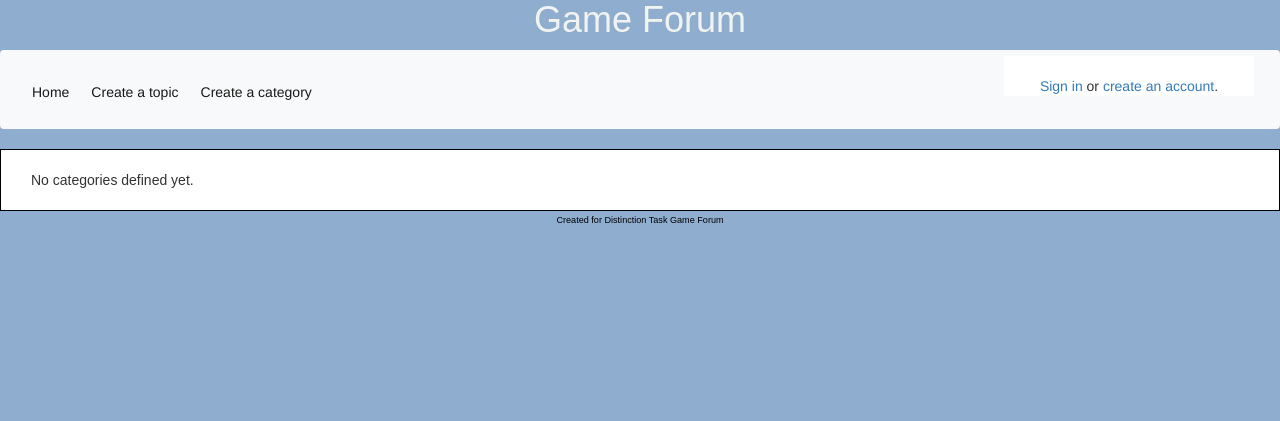
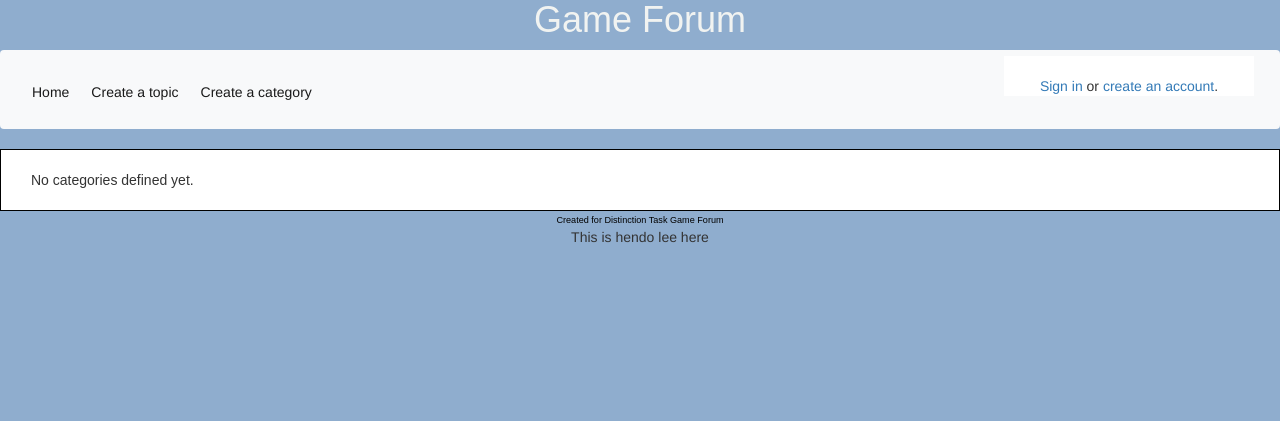
Before and after one commit to Jasonnugraha/Forum, a PHP site: page /index.php in a window 1280 px wide. Shown: the part 20-441 px from the top of the page. Run offline with PHP 8.4, Linux system fonts and the light colour scheme; data that the repository does not hold is empty.

Commit message:
hendro is herE

```diff
--- a/footer.php
+++ b/footer.php
@@ -3,3 +3,5 @@
 <div id="footer">Created for Distinction Task Game Forum</div>
 </body>
 </html>
+
+This is hendo lee here
```
